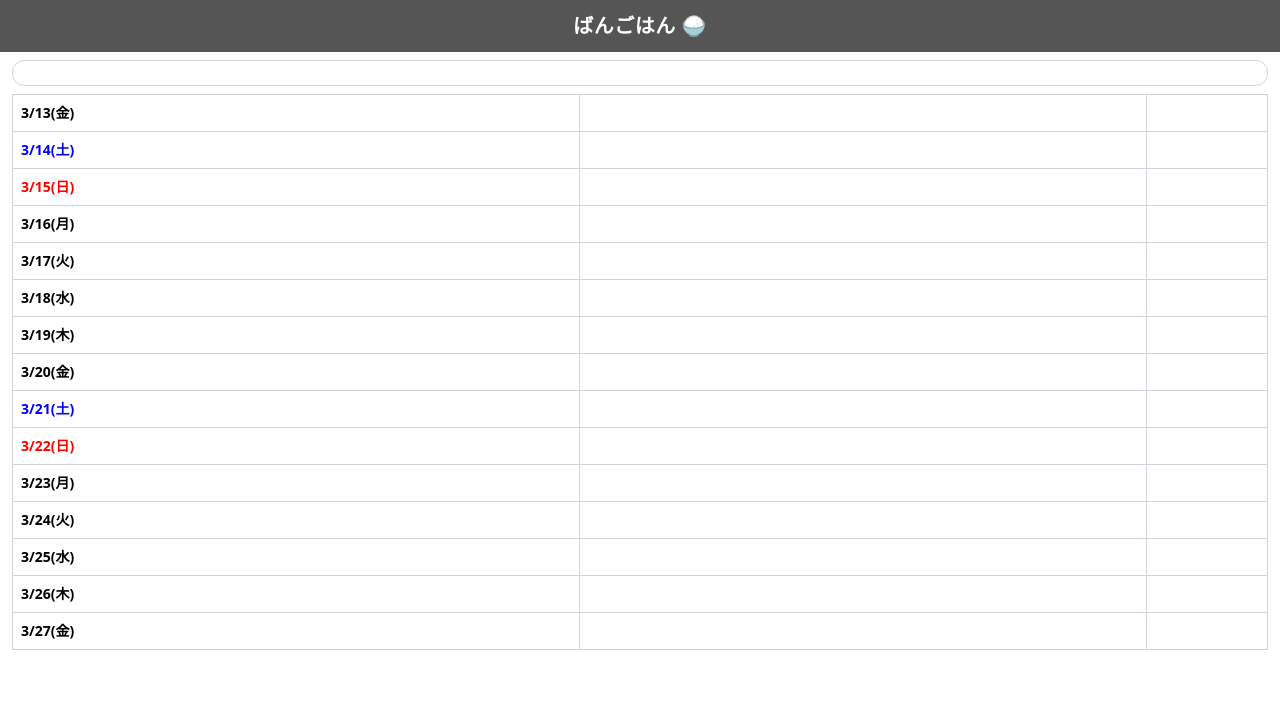
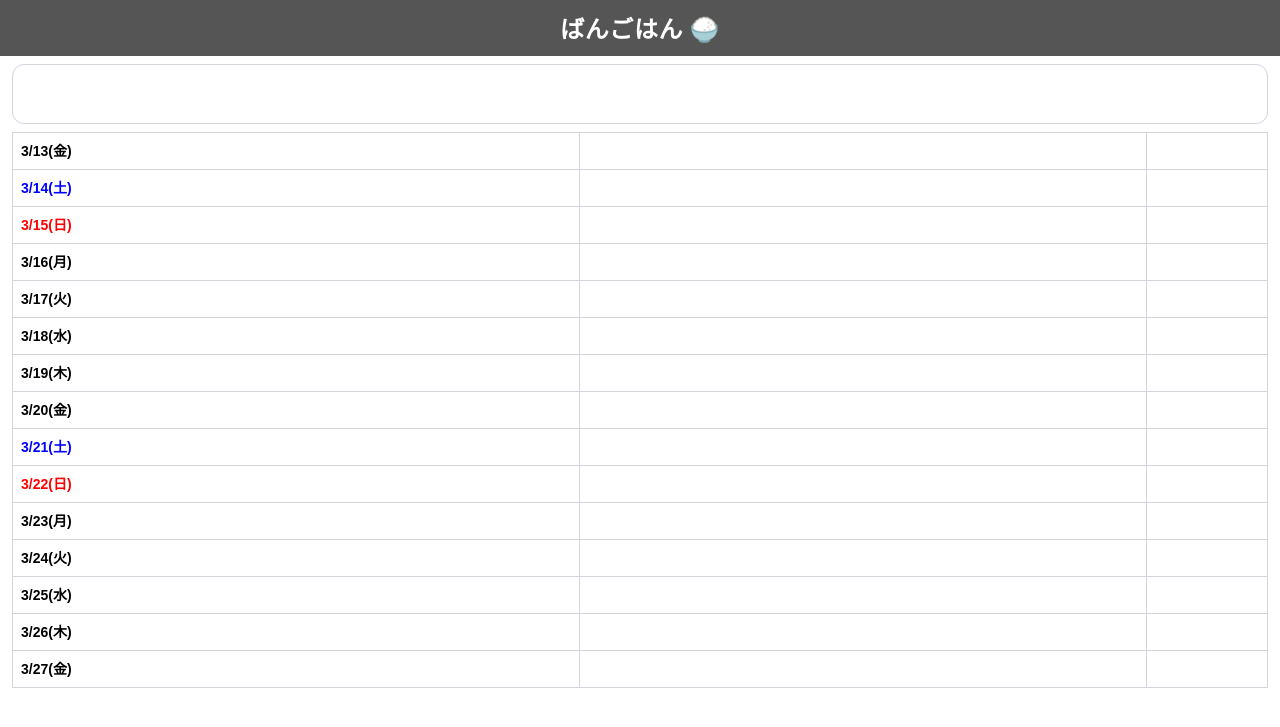
Before and after one commit to koga-manami/bangohan, a Django app: page / in a window 1280 px wide. Shown: the top 727 px of the page. Run offline with Django 5.2, Linux system fonts and the light colour scheme; data that the repository does not hold is empty; some libraries are stand-ins or nearby versions.

Commit message:
style: 自由入力欄の高さ倍増、ヘッダーフォントをゴシック太字、日付フォントをメイリオに変更
Co-Authored-By: koga.manami@clouds-inc.jp <koga.manami@clouds-inc.jp>

```diff
--- a/dinner/templates/dinner/index.html
+++ b/dinner/templates/dinner/index.html
@@ -5,6 +5,10 @@
     <meta name="viewport" content="width=device-width, initial-scale=1.0, viewport-fit=cover">
     <title>ばんごはん</title>
     <script src="https://cdn.tailwindcss.com"></script>
+    <!-- フォント読み込み -->
+    <link rel="preconnect" href="https://fonts.googleapis.com">
+    <link rel="preconnect" href="https://fonts.gstatic.com" crossorigin>
+    <link href="https://fonts.googleapis.com/css2?family=Noto+Sans+JP:wght@700;900&display=swap" rel="stylesheet">
     <style>
         /* セーフエリア対応 */
         :root {
@@ -30,14 +34,14 @@
 
     <!-- ヘッダー -->
     <header class="sticky-header sticky z-50 text-white text-center py-3" style="background-color: #555555;">
-        <h1 class="text-xl font-bold tracking-wide" style="font-family: 'Hiragino Mincho ProN', 'Yu Mincho', serif;">
+        <h1 class="text-2xl tracking-wide" style="font-family: 'HGS創英角ｺﾞｼｯｸUB', 'Noto Sans JP', 'Hiragino Kaku Gothic ProN', 'Yu Gothic', sans-serif; font-weight: 900;">
             ばんごはん 🍚
         </h1>
     </header>
 
     <!-- メモエリア -->
     <div class="px-3 py-2">
-        <div class="bg-white border border-gray-300 rounded-xl px-4 py-3 text-base">
+        <div class="bg-white border border-gray-300 rounded-xl px-4 py-6 text-base min-h-[60px]">
             {{ ingredients|default:"" }}
         </div>
     </div>
@@ -49,7 +53,7 @@
                 {% for day in days %}
                 <tr class="border border-gray-300">
                     <td class="border border-gray-300 px-2 py-2 whitespace-nowrap font-bold"
-                        style="color: {{ day.color }}; min-width: 80px;">
+                        style="color: {{ day.color }}; min-width: 80px; font-family: 'Meiryo', 'メイリオ', 'Hiragino Kaku Gothic ProN', sans-serif;">
                         {{ day.date_label }}
                     </td>
                     <td class="border border-gray-300 px-2 py-2" style="min-width: 80px;">
```
